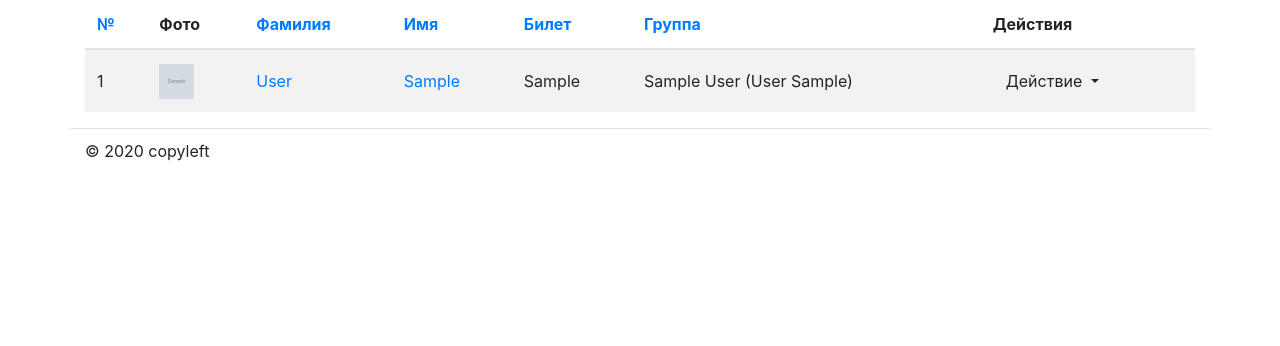
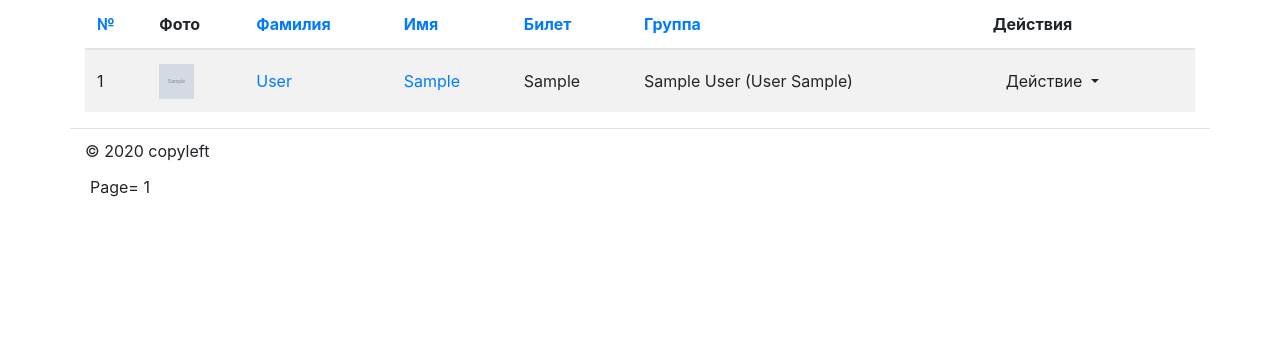
Before and after one commit to iaglad/django, a Django app: page / in a window 1280 px wide. Shown: the part 253-599 px from the top of the page. Run offline with Django 3.2, Linux system fonts and the light colour scheme; tables that the repository leaves empty hold one stand-in row (values such as "Sample post"); grey boxes marked "Sample" are stand-in pictures; parts of the project's set-up code (start-up, migrations or seed data) failed here and were passed over; some libraries are stand-ins or nearby versions.

Commit message:
22122020 2

```diff
--- /dev/null
+++ b/students/models/__init__.py
@@ -0,0 +1,2 @@
+from .student import Student
+from .group import Group
--- /dev/null
+++ b/students/models/group.py
@@ -0,0 +1,31 @@
+from django.db import models
+
+# Create your models here.
+
+
+class Group(models.Model):
+    title = models.CharField(
+        max_length=256,
+        verbose_name='Название')
+
+    leader = models.OneToOneField(
+        'Student',
+        verbose_name='Староста',
+        blank=True,
+        null=True,
+        on_delete=models.SET_NULL)
+
+    notes = models.TextField(
+        blank=True,
+        verbose_name='Примечания')
+
+    class Meta:
+        verbose_name = 'Группа'
+        verbose_name_plural = 'Группы'
+        ordering = ['-id']
+
+    def __str__(self):
+        if self.leader:
+            return '%s (%s %s)' % (self.title, self.leader.last_name, self.leader.first_name)
+        else:
+            return '%s' % (self.title,)
--- a/students/models.py
+++ b/students/models/student.py
@@ -54,31 +54,3 @@ class Student(models.Model):
     def __str__(self):
         full_name = '%s %s' % (self.last_name, self.first_name)
         return full_name.strip()
-
-
-class Group(models.Model):
-    title = models.CharField(
-        max_length=256,
-        verbose_name='Название')
-
-    leader = models.OneToOneField(
-        'Student',
-        verbose_name='Староста',
-        blank=True,
-        null=True,
-        on_delete=models.SET_NULL)
-
-    notes = models.TextField(
-        blank=True,
-        verbose_name='Примечания')
-
-    class Meta:
-        verbose_name = 'Группа'
-        verbose_name_plural = 'Группы'
-        ordering = ['-id']
-
-    def __str__(self):
-        if self.leader:
-            return '%s (%s %s)' % (self.title, self.leader.last_name, self.leader.first_name)
-        else:
-            return '%s' % (self.title,)
--- a/students/templates/students/base.html
+++ b/students/templates/students/base.html
@@ -75,7 +75,6 @@
         </div>
       </div>
       <!-- MainPage end -->
-
       <!-- footer begin -->
       {% block footer %}
       <div class="row" id="footer">
@@ -85,6 +84,7 @@
       </div>
       {% endblock %}
       <!-- footer end -->
+      <div class="row">{% if messages %}<ul class="list-group  list-group-flush">{% for message in messages %}<li class="list-group-item">{{ message|safe }}</li>{% endfor %}</ul>{% endif %}</div>
     </div>
     <!-- container end -->
      <!-- Javascripts Section -->
--- a/students/views/students.py
+++ b/students/views/students.py
@@ -4,6 +4,7 @@ from django.shortcuts import render
 from django.http import HttpResponse
 from ..models import Student
 from .include.utils import err
+from django.contrib import messages
 
 # views for students
 
@@ -17,13 +18,16 @@ def students_list(request):
     # paginator
     paginator = Paginator(students, 3)
     page = request.GET.get('page')
-    # err('page', page)
     try:
         students = paginator.page(page)
     except PageNotAnInteger:
-        students = paginator.page(1)
+        page = 1
+        students = paginator.page(page)
     except EmptyPage:
-        students = paginator.page(paginator.num_pages)
+        page = paginator.num_pages
+        students = paginator.page(page)
+    #
+    messages.success(request, 'Page= ' + str(page))
     #
     return render(request, 'students/students_list.html', {'students': students})
 
```
Also changed, not shown: students/migrations/0004_auto_20201222_1352.py (added).
